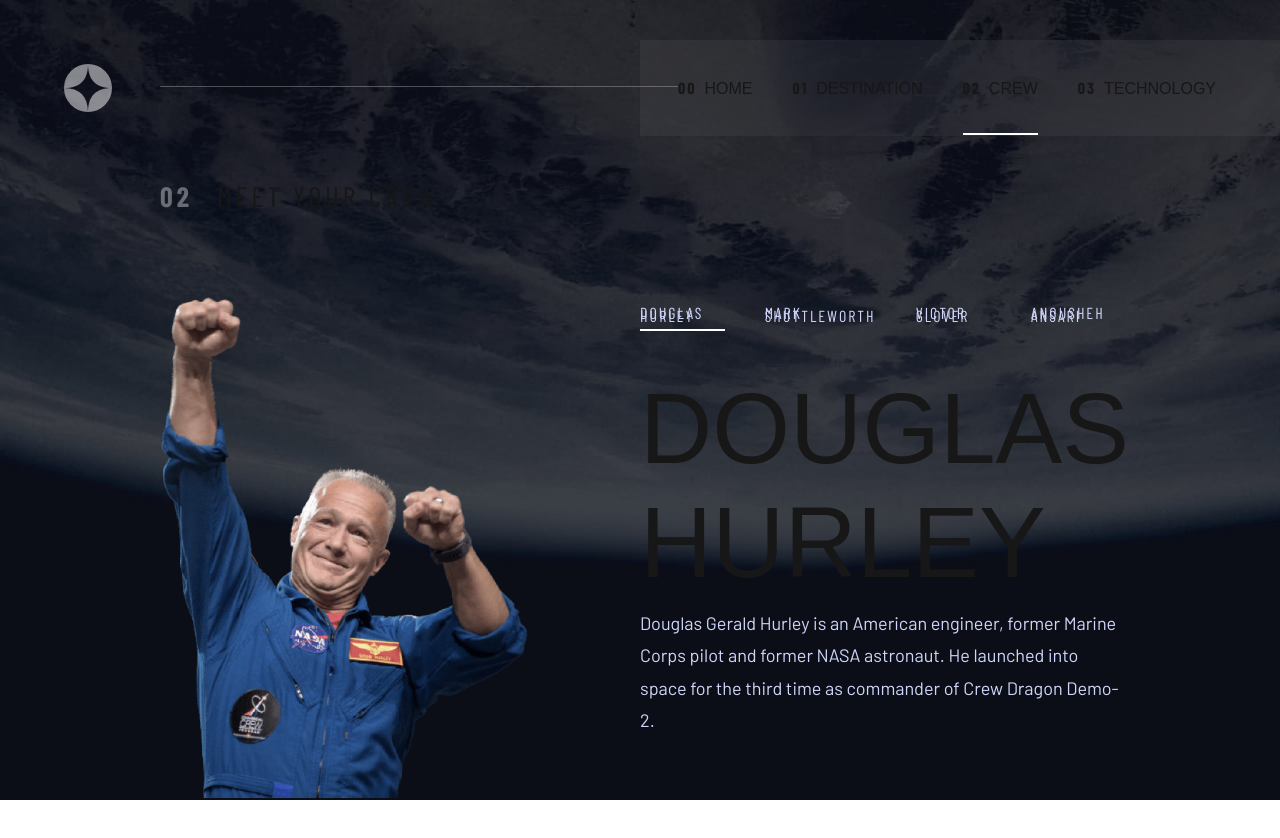
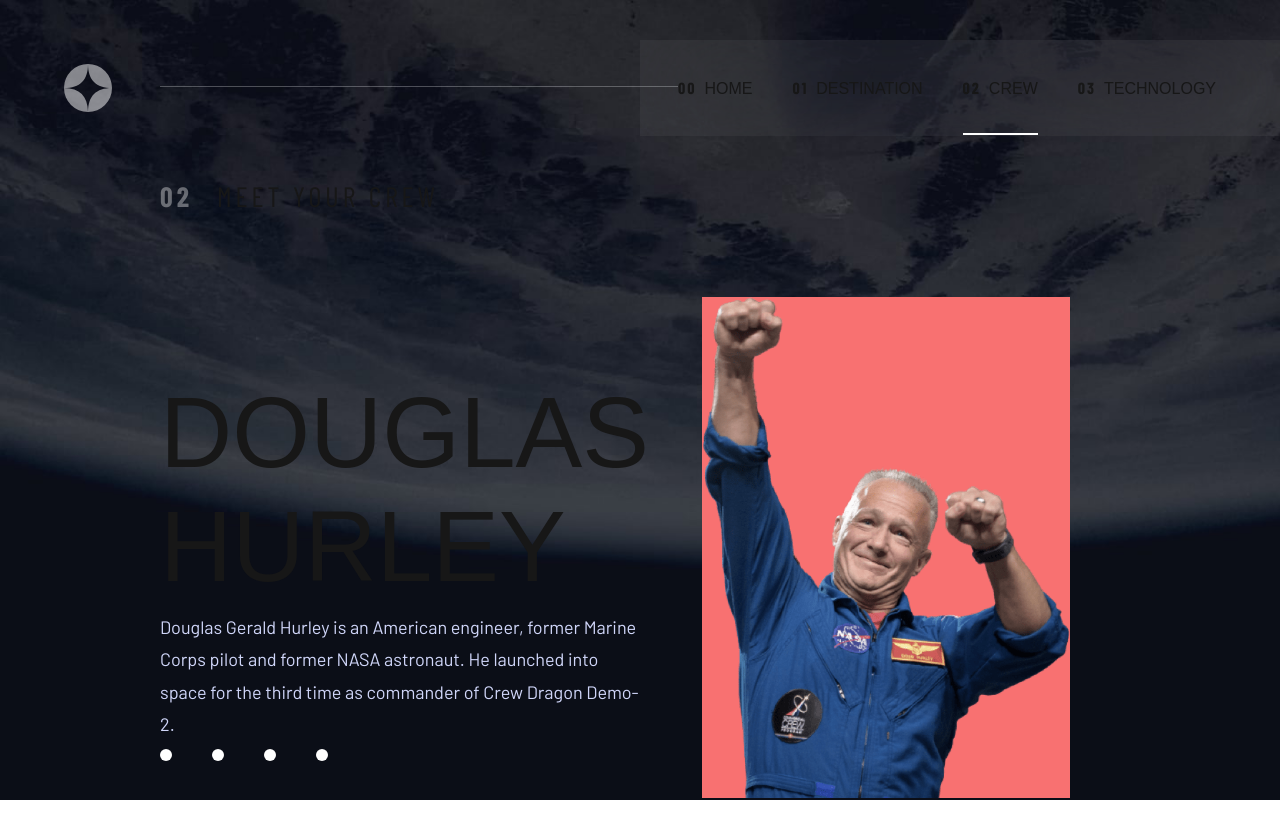
Before and after one commit to muhkyle17/birthday-reminder, a Next.js app: page /crew in a window 1280 px wide. Shown: the top 838 px of the page. Built offline with nearby package versions, Linux system fonts and the light colour scheme; a web font is replaced by a local one.

Commit message:
Change the hover for changing through crew

```diff
--- a/src/app/crew/page.js
+++ b/src/app/crew/page.js
@@ -12,7 +12,7 @@
 const tabs = [
   {
     id: 1,
-    label: 'Douglas Hurley',
+    name: 'Douglas Hurley',
     position: 'Commander',
     description:
       'Douglas Gerald Hurley is an American engineer, former Marine Corps pilot and former NASA astronaut. He launched into space for the third time as commander of Crew Dragon Demo-2.',
@@ -20,7 +20,7 @@
   },
   {
     id: 2,
-    label: 'Mark Shuttleworth',
+    name: 'Mark Shuttleworth',
     position: 'Mission Specialist',
     description:
       'Mark Richard Shuttleworth is the founder and CEO of Canonical, the company behind the Linux-based Ubuntu operating system. Shuttleworth became the first South African to travel to space as a space tourist.',
@@ -28,7 +28,7 @@
   },
   {
     id: 3,
-    label: 'Victor Glover',
+    name: 'Victor Glover',
     position: 'Pilot',
     description:
       'The smallest of the four Galilean moons orbiting Jupiter, Europa is a winter lover’s dream. With an icy surface, it’s perfect for a bit of ice skating, curling, hockey, or simple relaxation in your snug wintery cabin.',
@@ -36,7 +36,7 @@
   },
   {
     id: 4,
-    label: 'Anousheh Ansari',
+    name: 'Anousheh Ansari',
     position: 'Flight Engineer',
     description:
       'Anousheh Ansari is an Iranian American engineer and co-founder of Prodea Systems. Ansari was the fourth self-funded space tourist, the first self-funded woman to fly to the ISS, and the first Iranian in space.',
@@ -52,37 +52,34 @@
     <div className='flex flex-col items-center justify-center lg:flex-row gap-10 xl:gap-28'>
       {activeTab && (
         <>
-          <motion.div
-            key={activeTab}
-            initial={{ opacity: 0, x: -150 }}
-            animate={{ opacity: 1, x: 0 }}
-            transition={{ type: 'tween', duration: 1, ease: 'easeInOut' }}
-            className='w-1/2'>
-            <Image src={tabContent?.image} alt={`${tabContent.label} Image`} />
-          </motion.div>
-
-          <div className='flex flex-col items-center lg:items-start w-[70%] lg:w-1/2'>
-            <div className='flex flex-row gap-10 typography-preset-eight text-secondary uppercase'>
-              {tabs.map(tab => (
-                <p
-                  key={tab.id}
-                  className={`cursor-pointer pb-3 transition-all duration-700 border-b-2 ${
-                    activeTab === tab.id ? 'border-white' : 'border-transparent'
-                  }`}
-                  onMouseEnter={() => setActiveTab(tab.id)}>
-                  {tab.label}
-                </p>
-              ))}
-            </div>
-
-            <h1 className='typography-preset-two uppercase mt-10'>{tabContent.label}</h1>
+          <div className='flex flex-col items-center lg:items-start w-[70%] lg:w-1/2 bg-orange-400//'>
+            <h1 className='typography-preset-two uppercase mt-10'>{tabContent.name}</h1>
 
             <p className='typography-preset-nine py-2 text-secondary w-full text-center lg:text-left'>
               {tabContent.description}
             </p>
 
-            <div className='mt-10 bg-[#ffffff8a] h-[0.5px]' />
+            <div className='flex flex-row gap-10 typography-preset-eight text-secondary uppercase'>
+              {tabs.map(tab => (
+                <div
+                  key={tab.id}
+                  className={`cursor-pointer pb-3 transition-all duration-700 bg-white  w-3 h-3 rounded-full ${
+                    activeTab === tab.id ? 'border-white' : 'border-transparent'
+                  }`}
+                  onMouseEnter={() => setActiveTab(tab.id)}
+                />
+              ))}
+            </div>
           </div>
+
+          <motion.div
+            key={activeTab}
+            initial={{ opacity: 0, x: 0 }}
+            animate={{ opacity: 1, x: -50 }}
+            transition={{ type: 'tween', duration: 1, ease: 'easeInOut' }}
+            className='w-1/2 bg-red-400'>
+            <Image src={tabContent?.image} alt={`${tabContent.name} Image`} />
+          </motion.div>
         </>
       )}
     </div>
```
